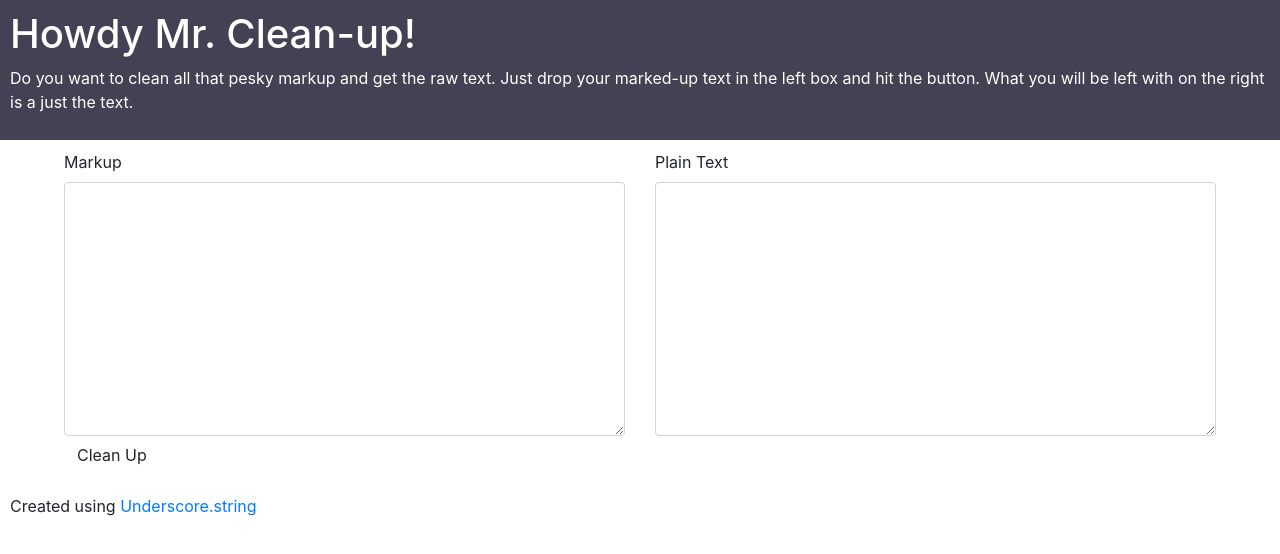
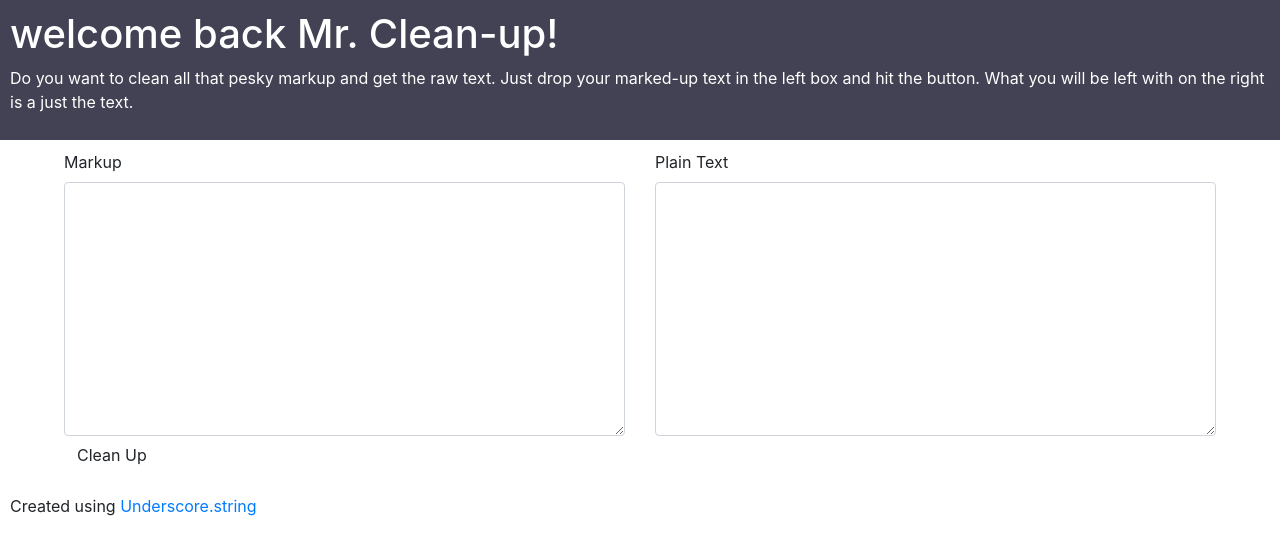
Before and after one commit to ignoreintuition/mr-clean-up, a plain HTML site: page index.html in a window 1280 px wide. Drawn offline with nearby package versions, Linux system fonts and the light colour scheme; a script that the page names is missing.

Commit message:
revision 3

```diff
--- a/index.html
+++ b/index.html
@@ -20,7 +20,7 @@
   </head>
   <body>
     <header>
-      <h1>Howdy Mr. Clean-up!</h1>
+      <h1>welcome back  Mr. Clean-up!</h1>
       <p> Do you want to clean all that pesky markup and get the raw text.  Just drop your marked-up text in the left box and hit the button.  What you will be left with on the right is a just the text.</p>
     </header>
     <article>
```
